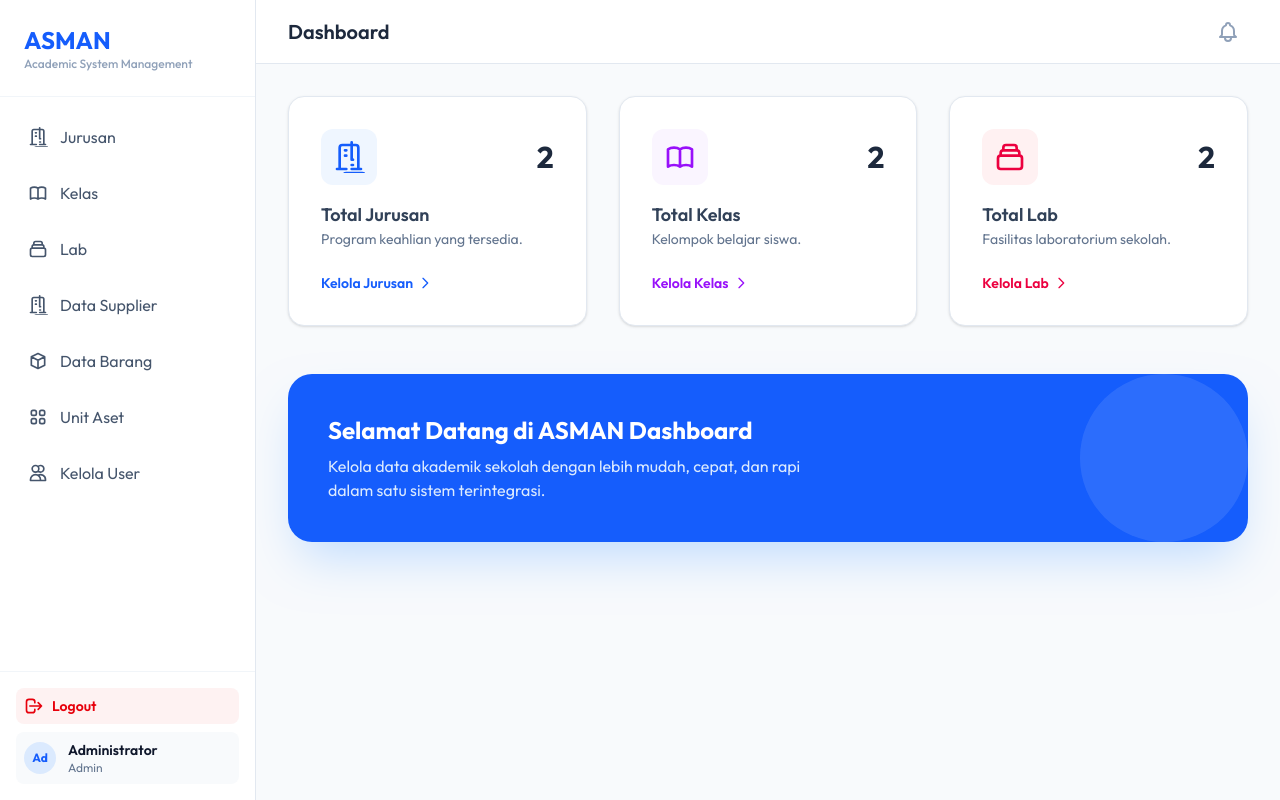
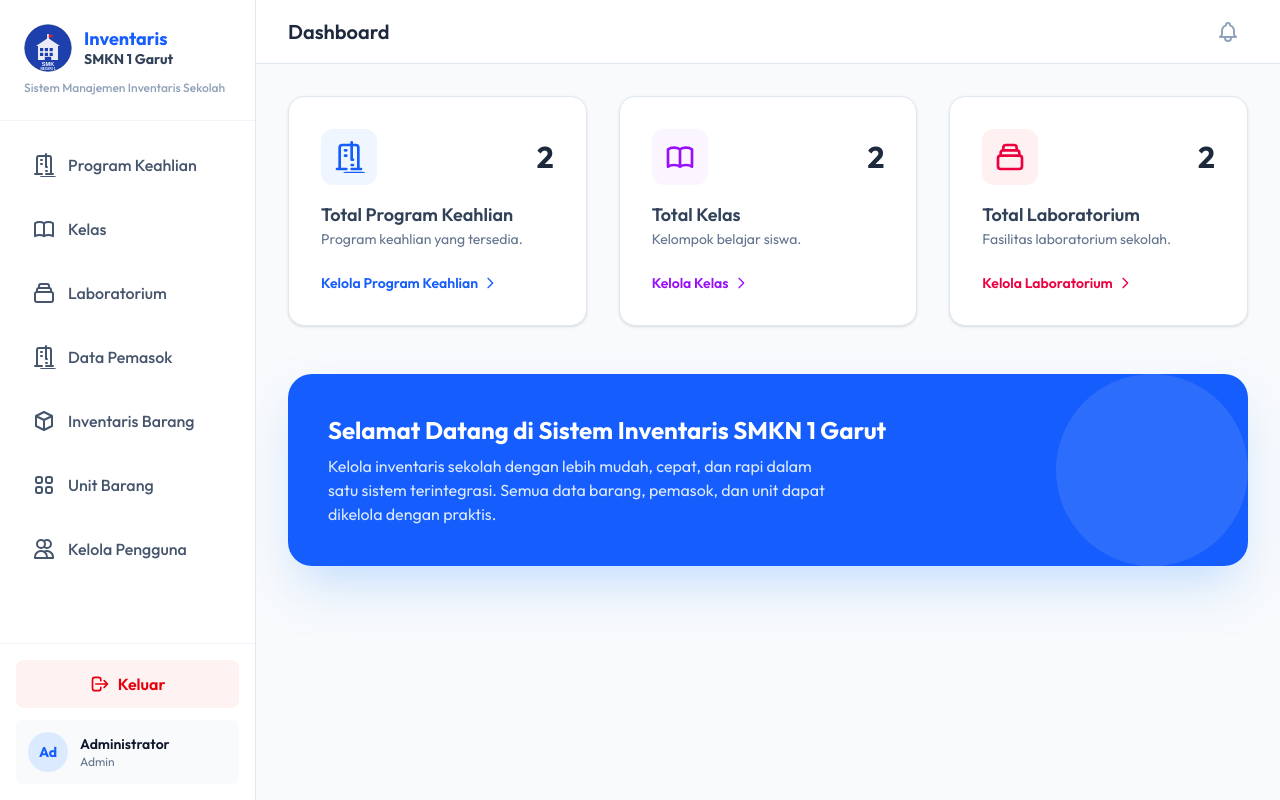
Before and after one commit to Rustaman1280/ASMAN, a Laravel app: page / in a window 1280 px wide. Run offline with Laravel 12, Linux system fonts and the light colour scheme; a user stored in the database is signed in; data comes from the database, SQL or seed files in the repository; style sheets or scripts are compiled from the project's sources; parts of the project's set-up code (start-up, migrations or seed data) failed here and were passed over.

Commit message:
Update branding to SMKN 1 Garut and improve UI/UX consistency
Co-authored-by: Rustaman1280 <96533738+Rustaman1280@users.noreply.github.com>

```diff
--- a/resources/views/dashboard.blade.php
+++ b/resources/views/dashboard.blade.php
@@ -12,10 +12,10 @@
             </div>
             <span class="text-3xl font-bold text-slate-800">{{ \App\Models\Jurusan::count() }}</span>
         </div>
-        <h4 class="text-lg font-semibold text-slate-700">Total Jurusan</h4>
+        <h4 class="text-lg font-semibold text-slate-700">Total Program Keahlian</h4>
         <p class="text-sm text-slate-500 mb-6">Program keahlian yang tersedia.</p>
         <a href="{{ route('jurusans.index') }}" class="text-blue-600 font-semibold text-sm hover:underline flex items-center">
-            Kelola Jurusan
+            Kelola Program Keahlian
             <svg class="w-4 h-4 ml-1" fill="none" stroke="currentColor" viewBox="0 0 24 24"><path stroke-linecap="round" stroke-linejoin="round" stroke-width="2" d="M9 5l7 7-7 7"></path></svg>
         </a>
     </div>
@@ -44,10 +44,10 @@
             </div>
             <span class="text-3xl font-bold text-slate-800">{{ \App\Models\Lab::count() }}</span>
         </div>
-        <h4 class="text-lg font-semibold text-slate-700">Total Lab</h4>
+        <h4 class="text-lg font-semibold text-slate-700">Total Laboratorium</h4>
         <p class="text-sm text-slate-500 mb-6">Fasilitas laboratorium sekolah.</p>
         <a href="{{ route('labs.index') }}" class="text-rose-600 font-semibold text-sm hover:underline flex items-center">
-            Kelola Lab
+            Kelola Laboratorium
             <svg class="w-4 h-4 ml-1" fill="none" stroke="currentColor" viewBox="0 0 24 24"><path stroke-linecap="round" stroke-linejoin="round" stroke-width="2" d="M9 5l7 7-7 7"></path></svg>
         </a>
     </div>
@@ -55,8 +55,8 @@
 
 <div class="mt-12 bg-blue-600 rounded-3xl p-10 text-white relative overflow-hidden shadow-2xl shadow-blue-200">
     <div class="relative z-10">
-        <h3 class="text-2xl font-bold mb-2">Selamat Datang di ASMAN Dashboard</h3>
-        <p class="text-blue-100 max-w-lg mb-0">Kelola data akademik sekolah dengan lebih mudah, cepat, dan rapi dalam satu sistem terintegrasi.</p>
+        <h3 class="text-2xl font-bold mb-2">Selamat Datang di Sistem Inventaris SMKN 1 Garut</h3>
+        <p class="text-blue-100 max-w-lg mb-0">Kelola inventaris sekolah dengan lebih mudah, cepat, dan rapi dalam satu sistem terintegrasi. Semua data barang, pemasok, dan unit dapat dikelola dengan praktis.</p>
     </div>
     <div class="absolute right-0 top-0 bottom-0 opacity-10 pointer-events-none">
         <svg class="h-full" viewBox="0 0 200 200" fill="none"><circle cx="100" cy="100" r="100" fill="white"/></svg>
--- a/resources/views/layouts/admin.blade.php
+++ b/resources/views/layouts/admin.blade.php
@@ -3,13 +3,14 @@
 <head>
     <meta charset="UTF-8">
     <meta name="viewport" content="width=device-width, initial-scale=1.0">
-    <title>{{ $title ?? 'ASMAN - Admin Dashboard' }}</title>
+    <title>{{ $title ?? 'Inventaris SMKN 1 Garut' }}</title>
     @vite(['resources/css/app.css', 'resources/js/app.js'])
     <link href="https://fonts.googleapis.com/css2?family=Outfit:wght@300;400;500;600;700&display=swap" rel="stylesheet">
     <style>
         body {
             font-family: 'Outfit', sans-serif;
             background-color: #f8fafc;
+            font-size: 16px;
         }
         .sidebar-link.active {
             background-color: #3b82f6;
@@ -22,51 +23,57 @@
         <!-- Sidebar -->
         <aside class="w-64 bg-white border-r border-slate-200 flex flex-col">
             <div class="p-6 border-b border-slate-100">
-                <h1 class="text-2xl font-bold text-blue-600">ASMAN</h1>
-                <p class="text-xs text-slate-400 font-medium">Academic System Management</p>
+                <div class="flex items-center space-x-3 mb-2">
+                    <img src="{{ asset('images/logo-smkn1-garut.svg') }}" alt="Logo SMKN 1 Garut" class="w-12 h-12">
+                    <div>
+                        <h1 class="text-lg font-bold text-blue-600 leading-tight">Inventaris</h1>
+                        <h2 class="text-sm font-bold text-slate-700 leading-tight">SMKN 1 Garut</h2>
+                    </div>
+                </div>
+                <p class="text-xs text-slate-400 font-medium">Sistem Manajemen Inventaris Sekolah</p>
             </div>
             <nav class="flex-1 p-4 space-y-2 overflow-y-auto">
-                <a href="{{ route('jurusans.index') }}" class="sidebar-link flex items-center p-3 text-slate-600 rounded-xl hover:bg-slate-100 transition-all {{ request()->routeIs('jurusans.*') ? 'active' : '' }}">
-                    <svg class="w-5 h-5 mr-3" fill="none" stroke="currentColor" viewBox="0 0 24 24"><path stroke-linecap="round" stroke-linejoin="round" stroke-width="2" d="M19 21V5a2 2 0 00-2-2H7a2 2 0 00-2 2v16m14 0h2m-2 0h-5m-9 0H3m2 0h5M9 7h1m-1 4h1m4-10V4m0 10V4m0 10h1m-1 4h1m-7 10v-2a2 2 0 012-2h12a2 2 0 012 2v2"></path></svg>
-                    Jurusan
+                <a href="{{ route('jurusans.index') }}" class="sidebar-link flex items-center p-4 text-slate-600 rounded-xl hover:bg-slate-100 transition-all {{ request()->routeIs('jurusans.*') ? 'active' : '' }}">
+                    <svg class="w-6 h-6 mr-3" fill="none" stroke="currentColor" viewBox="0 0 24 24"><path stroke-linecap="round" stroke-linejoin="round" stroke-width="2" d="M19 21V5a2 2 0 00-2-2H7a2 2 0 00-2 2v16m14 0h2m-2 0h-5m-9 0H3m2 0h5M9 7h1m-1 4h1m4-10V4m0 10V4m0 10h1m-1 4h1m-7 10v-2a2 2 0 012-2h12a2 2 0 012 2v2"></path></svg>
+                    <span class="font-medium text-base">Program Keahlian</span>
                 </a>
-                <a href="{{ route('kelas.index') }}" class="sidebar-link flex items-center p-3 text-slate-600 rounded-xl hover:bg-slate-100 transition-all {{ request()->routeIs('kelas.*') ? 'active' : '' }}">
-                    <svg class="w-5 h-5 mr-3" fill="none" stroke="currentColor" viewBox="0 0 24 24"><path stroke-linecap="round" stroke-linejoin="round" stroke-width="2" d="M12 6.253v13m0-13C10.832 5.477 9.246 5 7.5 5S4.168 5.477 3 6.253v13C4.168 18.477 5.754 18 7.5 18s3.332.477 4.5 1.253m0-13C13.168 5.477 14.754 5 16.5 5c1.747 0 3.332.477 4.5 1.253v13C19.832 18.477 18.247 18 16.5 18c-1.746 0-3.332.477-4.5 1.253"></path></svg>
-                    Kelas
+                <a href="{{ route('kelas.index') }}" class="sidebar-link flex items-center p-4 text-slate-600 rounded-xl hover:bg-slate-100 transition-all {{ request()->routeIs('kelas.*') ? 'active' : '' }}">
+                    <svg class="w-6 h-6 mr-3" fill="none" stroke="currentColor" viewBox="0 0 24 24"><path stroke-linecap="round" stroke-linejoin="round" stroke-width="2" d="M12 6.253v13m0-13C10.832 5.477 9.246 5 7.5 5S4.168 5.477 3 6.253v13C4.168 18.477 5.754 18 7.5 18s3.332.477 4.5 1.253m0-13C13.168 5.477 14.754 5 16.5 5c1.747 0 3.332.477 4.5 1.253v13C19.832 18.477 18.247 18 16.5 18c-1.746 0-3.332.477-4.5 1.253"></path></svg>
+                    <span class="font-medium text-base">Kelas</span>
                 </a>
-                <a href="{{ route('labs.index') }}" class="sidebar-link flex items-center p-3 text-slate-600 rounded-xl hover:bg-slate-100 transition-all {{ request()->routeIs('labs.*') ? 'active' : '' }}">
-                    <svg class="w-5 h-5 mr-3" fill="none" stroke="currentColor" viewBox="0 0 24 24"><path stroke-linecap="round" stroke-linejoin="round" stroke-width="2" d="M19 11H5m14 0a2 2 0 012 2v6a2 2 0 01-2 2H5a2 2 0 01-2-2v-6a2 2 0 012-2m14 0V9a2 2 0 00-2-2M5 11V9a2 2 0 012-2m0 0V5a2 2 0 012-2h6a2 2 0 012 2v2M7 7h10"></path></svg>
-                    Lab
+                <a href="{{ route('labs.index') }}" class="sidebar-link flex items-center p-4 text-slate-600 rounded-xl hover:bg-slate-100 transition-all {{ request()->routeIs('labs.*') ? 'active' : '' }}">
+                    <svg class="w-6 h-6 mr-3" fill="none" stroke="currentColor" viewBox="0 0 24 24"><path stroke-linecap="round" stroke-linejoin="round" stroke-width="2" d="M19 11H5m14 0a2 2 0 012 2v6a2 2 0 01-2 2H5a2 2 0 01-2-2v-6a2 2 0 012-2m14 0V9a2 2 0 00-2-2M5 11V9a2 2 0 012-2m0 0V5a2 2 0 012-2h6a2 2 0 012 2v2M7 7h10"></path></svg>
+                    <span class="font-medium text-base">Laboratorium</span>
                 </a>
-                <a href="{{ route('suppliers.index') }}" class="sidebar-link flex items-center p-3 text-slate-600 rounded-xl hover:bg-slate-100 transition-all {{ request()->routeIs('suppliers.*') ? 'active' : '' }}">
-                    <svg class="w-5 h-5 mr-3" fill="none" stroke="currentColor" viewBox="0 0 24 24"><path stroke-linecap="round" stroke-linejoin="round" stroke-width="2" d="M19 21V5a2 2 0 00-2-2H7a2 2 0 00-2 2v16m14 0h2m-2 0h-5m-9 0H3m2 0h5M9 7h1m-1 4h1m4-10V4m0 10V4m0 10h1m-1 4h1m-7 10v-2a2 2 0 012-2h12a2 2 0 012 2v2"></path></svg>
-                    Data Supplier
+                <a href="{{ route('suppliers.index') }}" class="sidebar-link flex items-center p-4 text-slate-600 rounded-xl hover:bg-slate-100 transition-all {{ request()->routeIs('suppliers.*') ? 'active' : '' }}">
+                    <svg class="w-6 h-6 mr-3" fill="none" stroke="currentColor" viewBox="0 0 24 24"><path stroke-linecap="round" stroke-linejoin="round" stroke-width="2" d="M19 21V5a2 2 0 00-2-2H7a2 2 0 00-2 2v16m14 0h2m-2 0h-5m-9 0H3m2 0h5M9 7h1m-1 4h1m4-10V4m0 10V4m0 10h1m-1 4h1m-7 10v-2a2 2 0 012-2h12a2 2 0 012 2v2"></path></svg>
+                    <span class="font-medium text-base">Data Pemasok</span>
                 </a>
-                <a href="{{ route('barangs.index') }}" class="sidebar-link flex items-center p-3 text-slate-600 rounded-xl hover:bg-slate-100 transition-all {{ request()->routeIs('barangs.*') ? 'active' : '' }}">
-                    <svg class="w-5 h-5 mr-3" fill="none" stroke="currentColor" viewBox="0 0 24 24"><path stroke-linecap="round" stroke-linejoin="round" stroke-width="2" d="M20 7l-8-4-8 4m16 0l-8 4m8-4v10l-8 4m0-10L4 7m8 4v10M4 7v10l8 4"></path></svg>
-                    Data Barang
+                <a href="{{ route('barangs.index') }}" class="sidebar-link flex items-center p-4 text-slate-600 rounded-xl hover:bg-slate-100 transition-all {{ request()->routeIs('barangs.*') ? 'active' : '' }}">
+                    <svg class="w-6 h-6 mr-3" fill="none" stroke="currentColor" viewBox="0 0 24 24"><path stroke-linecap="round" stroke-linejoin="round" stroke-width="2" d="M20 7l-8-4-8 4m16 0l-8 4m8-4v10l-8 4m0-10L4 7m8 4v10M4 7v10l8 4"></path></svg>
+                    <span class="font-medium text-base">Inventaris Barang</span>
                 </a>
-                <a href="{{ route('units.index') }}" class="sidebar-link flex items-center p-3 text-slate-600 rounded-xl hover:bg-slate-100 transition-all {{ request()->routeIs('units.*') ? 'active' : '' }}">
-                    <svg class="w-5 h-5 mr-3" fill="none" stroke="currentColor" viewBox="0 0 24 24"><path stroke-linecap="round" stroke-linejoin="round" stroke-width="2" d="M4 6a2 2 0 012-2h2a2 2 0 012 2v2a2 2 0 01-2 2H6a2 2 0 01-2-2V6zm10 0a2 2 0 012-2h2a2 2 0 012 2v2a2 2 0 01-2 2h-2a2 2 0 01-2-2V6zM4 16a2 2 0 012-2h2a2 2 0 012 2v2a2 2 0 01-2 2H6a2 2 0 01-2-2v-2zm10 0a2 2 0 012-2h2a2 2 0 012 2v2a2 2 0 01-2 2h-2a2 2 0 01-2-2v-2z"></path></svg>
-                    Unit Aset
+                <a href="{{ route('units.index') }}" class="sidebar-link flex items-center p-4 text-slate-600 rounded-xl hover:bg-slate-100 transition-all {{ request()->routeIs('units.*') ? 'active' : '' }}">
+                    <svg class="w-6 h-6 mr-3" fill="none" stroke="currentColor" viewBox="0 0 24 24"><path stroke-linecap="round" stroke-linejoin="round" stroke-width="2" d="M4 6a2 2 0 012-2h2a2 2 0 012 2v2a2 2 0 01-2 2H6a2 2 0 01-2-2V6zm10 0a2 2 0 012-2h2a2 2 0 012 2v2a2 2 0 01-2 2h-2a2 2 0 01-2-2V6zM4 16a2 2 0 012-2h2a2 2 0 012 2v2a2 2 0 01-2 2H6a2 2 0 01-2-2v-2zm10 0a2 2 0 012-2h2a2 2 0 012 2v2a2 2 0 01-2 2h-2a2 2 0 01-2-2v-2z"></path></svg>
+                    <span class="font-medium text-base">Unit Barang</span>
                 </a>
                 @if(Auth::user() && Auth::user()->isAdmin())
-                <a href="{{ route('users.index') }}" class="sidebar-link flex items-center p-3 text-slate-600 rounded-xl hover:bg-slate-100 transition-all {{ request()->routeIs('users.*') ? 'active' : '' }}">
-                    <svg class="w-5 h-5 mr-3" fill="none" stroke="currentColor" viewBox="0 0 24 24"><path stroke-linecap="round" stroke-linejoin="round" stroke-width="2" d="M12 4.354a4 4 0 110 5.292M15 21H3v-1a6 6 0 0112 0v1zm0 0h6v-1a6 6 0 00-9-5.197M13 7a4 4 0 11-8 0 4 4 0 018 0z"></path></svg>
-                    Kelola User
+                <a href="{{ route('users.index') }}" class="sidebar-link flex items-center p-4 text-slate-600 rounded-xl hover:bg-slate-100 transition-all {{ request()->routeIs('users.*') ? 'active' : '' }}">
+                    <svg class="w-6 h-6 mr-3" fill="none" stroke="currentColor" viewBox="0 0 24 24"><path stroke-linecap="round" stroke-linejoin="round" stroke-width="2" d="M12 4.354a4 4 0 110 5.292M15 21H3v-1a6 6 0 0112 0v1zm0 0h6v-1a6 6 0 00-9-5.197M13 7a4 4 0 11-8 0 4 4 0 018 0z"></path></svg>
+                    <span class="font-medium text-base">Kelola Pengguna</span>
                 </a>
                 @endif
             </nav>
             <div class="p-4 border-t border-slate-100">
                 <form action="{{ route('logout') }}" method="POST">
                     @csrf
-                    <button type="submit" class="w-full flex items-center p-2 rounded-lg bg-red-50 hover:bg-red-100 text-red-600 transition-colors mb-2">
+                    <button type="submit" class="w-full flex items-center justify-center p-3 rounded-lg bg-red-50 hover:bg-red-100 text-red-600 transition-colors mb-3">
                         <svg class="w-5 h-5 mr-2" fill="none" stroke="currentColor" viewBox="0 0 24 24"><path stroke-linecap="round" stroke-linejoin="round" stroke-width="2" d="M17 16l4-4m0 0l-4-4m4 4H7m6 4v1a3 3 0 01-3 3H6a3 3 0 01-3-3V7a3 3 0 013-3h4a3 3 0 013 3v1"></path></svg>
-                        <span class="text-sm font-semibold">Logout</span>
+                        <span class="text-base font-semibold">Keluar</span>
                     </button>
                 </form>
-                <div class="flex items-center p-2 rounded-lg bg-slate-50">
-                    <div class="w-8 h-8 rounded-full bg-blue-100 text-blue-600 flex items-center justify-center font-bold text-xs mr-3">
+                <div class="flex items-center p-3 rounded-lg bg-slate-50">
+                    <div class="w-10 h-10 rounded-full bg-blue-100 text-blue-600 flex items-center justify-center font-bold text-sm mr-3">
                         {{ substr(Auth::user()->name ?? 'U', 0, 2) }}
                     </div>
                     <div class="flex-1 min-w-0">
```
Also changed, not shown: resources/views/auth/login.blade.php (+16 -13 lines), public/images/logo-smkn1-garut.svg (added).
